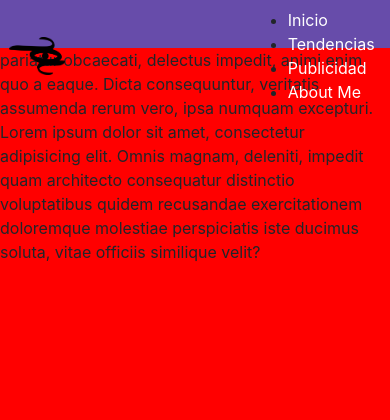
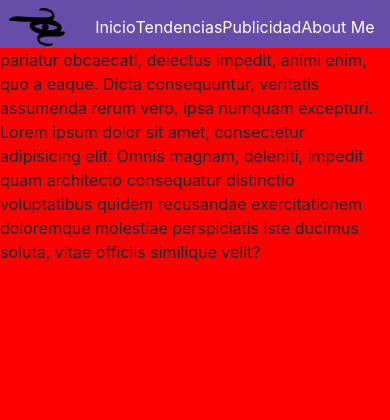
Before and after one commit to gorylactics/proyecto_final_desafio, a PHP site: page /inicio.html in a window 390 px wide. Shown: the top 420 px of the page. Run offline with PHP 8.4, Linux system fonts and the light colour scheme.

```diff
--- a/assets/css/style__inicio.css
+++ b/assets/css/style__inicio.css
@@ -220,9 +220,9 @@ body{
 
 .navbar__elementos--opcion{
 
-/*	list-style: none;
+	list-style: none;
 	float: left;
-	margin-top: 0.5rem;
+	/*margin-top: 0.5rem;
 	margin-left: 0.5rem;
 	margin-bottom: 0.5rem;*/
 
```
